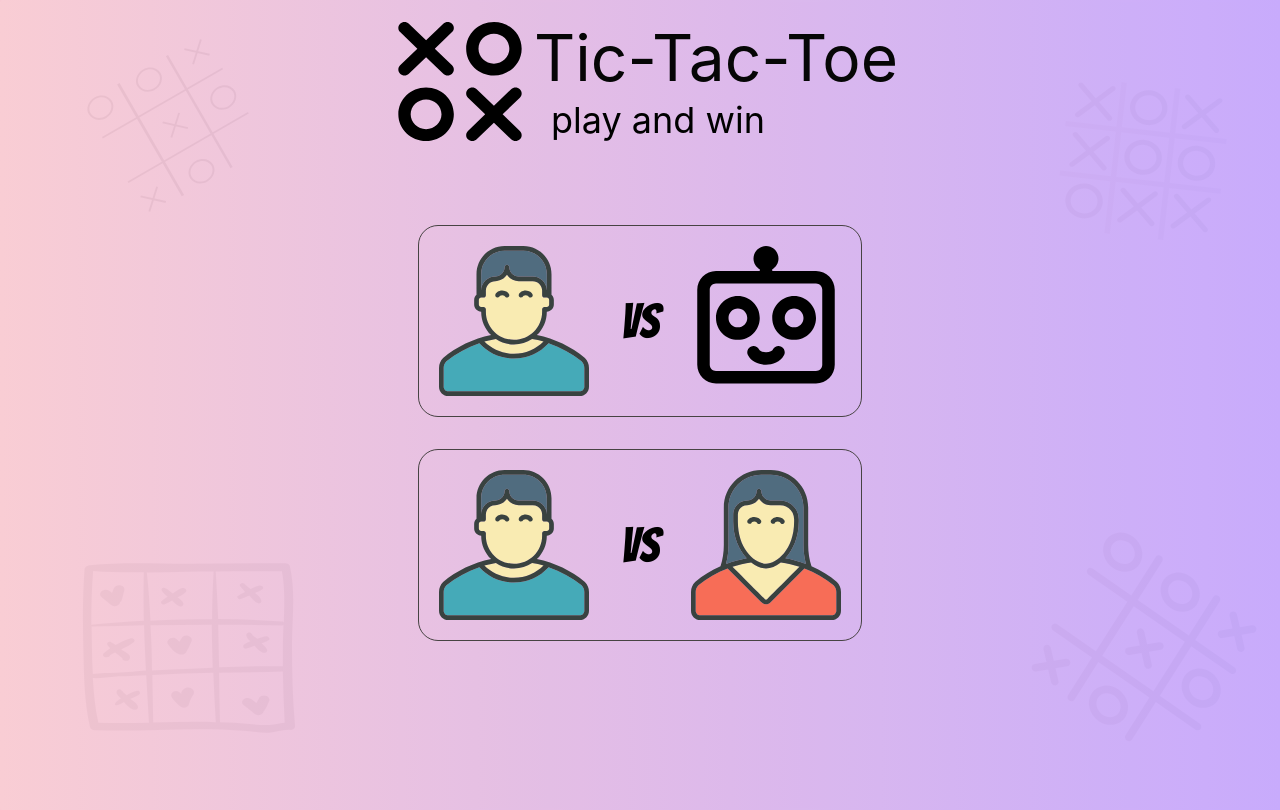
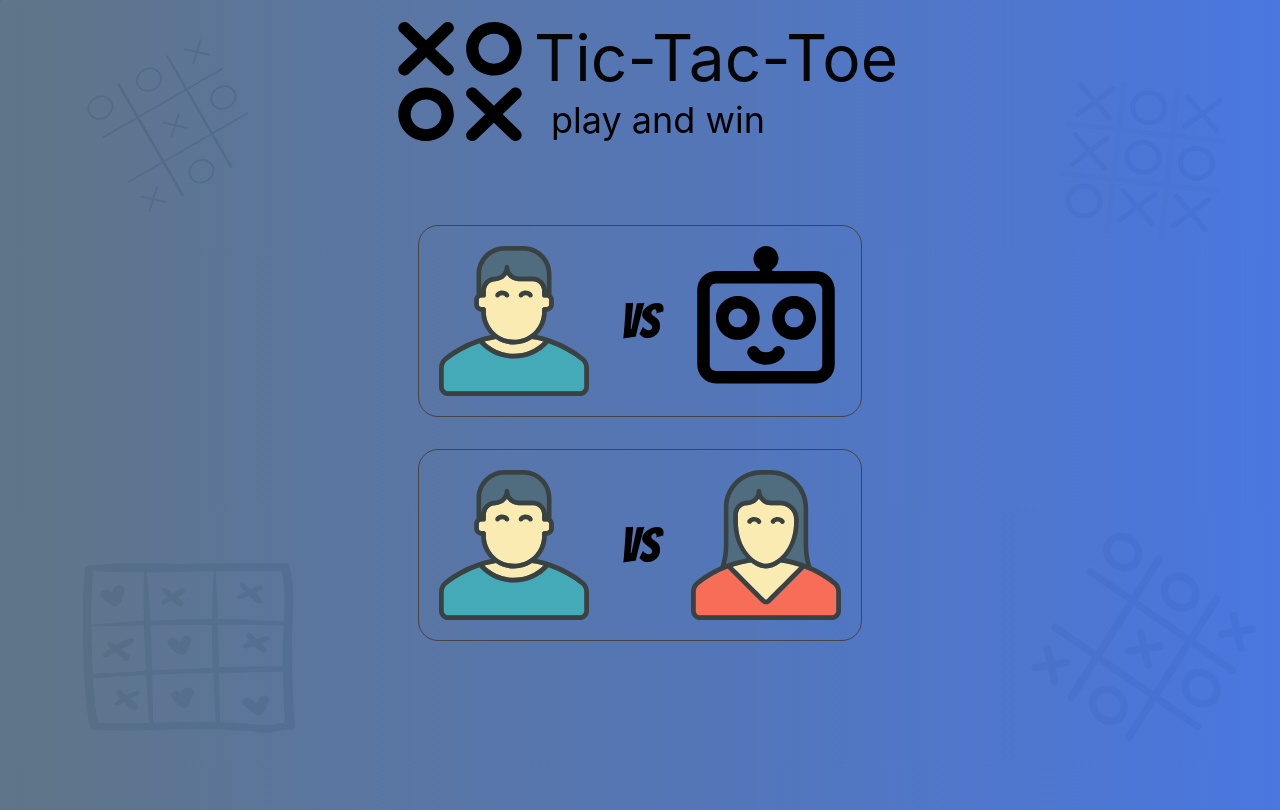
Before and after one commit to dgatla/tictactoe, a plain HTML site: page index.html in a window 1280 px wide. Drawn offline with Linux system fonts and the light colour scheme.

Commit message:
change background color

```diff
--- a/style.css
+++ b/style.css
@@ -6,7 +6,7 @@
 
 body {
   background: url(images/background.svg),
-    linear-gradient(90deg, #f9cbd3 0%, #c6a8fd 100%);
+    linear-gradient(90deg, #597083 0%, #4372df 100%);
   background-size: cover;
   margin: 0;
   height: 100vh;
```
